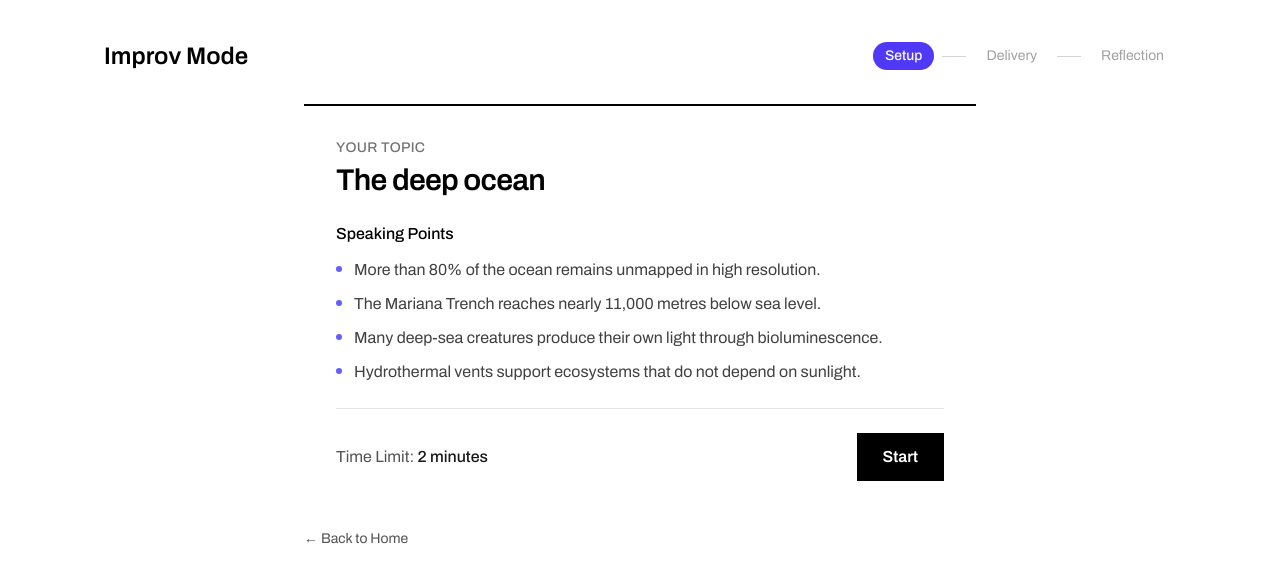
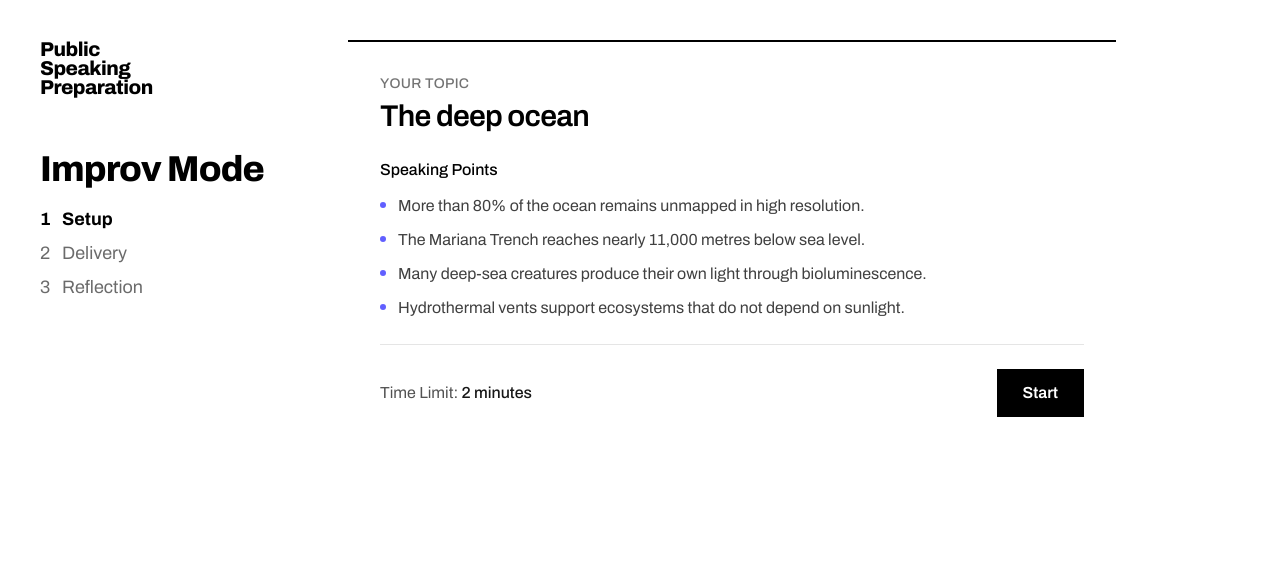
Before and after one commit to kaiyoig/public-speaking-preparation, a Next.js app: page /improv in a window 1280 px wide. Shown: the top 582 px of the page. Built offline with nearby package versions, Linux system fonts and the light colour scheme.

Commit message:
Add the Swiss page grid with a Phase rail
Every page sits on a 12-column grid: a 3-column rail holds the wordmark,
the Mode name and the numbered Phases, and the content takes the other 9.
The wordmark replaces "Back to Home" and is not a link mid-Session, so it
can't skip the Quit confirmation.

```diff
--- a/app/improv/page.tsx
+++ b/app/improv/page.tsx
@@ -1,10 +1,10 @@
 "use client";
 
-import Link from "next/link";
 import { useRouter } from "next/navigation";
 import { useReducer } from "react";
 import { Delivery } from "@/components/Delivery";
 import { PhaseSteps } from "@/components/PhaseSteps";
+import { SessionRail, Shell } from "@/components/Shell";
 import { Reflection } from "@/components/Reflection";
 import { SpeakingPointsList, TopicBriefingView } from "@/components/TopicBriefingView";
 import { IMPROV_TIME_LIMIT_SECONDS } from "@/domain/config";
@@ -47,18 +47,17 @@ export default function ImprovModePage() {
   const quit = () => router.push("/");
 
   return (
-    <div className="flex flex-col gap-8">
-      <header className="flex flex-wrap items-center justify-between gap-4">
-        <h1 className="text-2xl font-semibold">Improv Mode</h1>
-        <PhaseSteps phases={PHASES} current={state.phase} />
-      </header>
-
+    <Shell
+      wordmarkLinksHome={state.phase !== "delivery"}
+      rail={
+        <SessionRail mode="Improv Mode">
+          <PhaseSteps phases={PHASES} current={state.phase} />
+        </SessionRail>
+      }
+    >
       {state.phase === "setup" && (
-        <div className="mx-auto flex w-full max-w-2xl flex-col gap-4">
+        <div className="max-w-3xl">
           <TopicBriefingView onStart={(topicBriefing) => dispatch({ type: "started", topicBriefing })} />
-          <Link href="/" className="self-start text-sm text-neutral-600 hover:underline dark:text-neutral-400">
-            ← Back to Home
-          </Link>
         </div>
       )}
 
@@ -85,6 +84,6 @@ export default function ImprovModePage() {
           onPractiseAgain={() => dispatch({ type: "practiseAgain" })}
         />
       )}
-    </div>
+    </Shell>
   );
 }
--- a/app/layout.tsx
+++ b/app/layout.tsx
@@ -23,9 +23,7 @@ export default function RootLayout({
 }) {
   return (
     <html lang="en" className={archivo.variable}>
-      <body className="min-h-screen bg-paper font-sans text-ink antialiased">
-        <main className="mx-auto w-full max-w-6xl px-6 py-10 md:px-10">{children}</main>
-      </body>
+      <body className="min-h-screen bg-paper font-sans text-ink antialiased">{children}</body>
     </html>
   );
 }
--- a/app/normal/page.tsx
+++ b/app/normal/page.tsx
@@ -1,10 +1,10 @@
 "use client";
 
-import Link from "next/link";
 import { useRouter } from "next/navigation";
 import { useReducer } from "react";
 import { Delivery } from "@/components/Delivery";
 import { PhaseSteps } from "@/components/PhaseSteps";
+import { SessionRail, Shell } from "@/components/Shell";
 import { Reflection } from "@/components/Reflection";
 import { QandA } from "@/components/QandA";
 import { SpeechBriefForm } from "@/components/SpeechBriefForm";
@@ -51,18 +51,17 @@ export default function NormalModePage() {
   const quit = () => router.push("/");
 
   return (
-    <div className="flex flex-col gap-8">
-      <header className="flex flex-wrap items-center justify-between gap-4">
-        <h1 className="text-2xl font-semibold">Normal Mode</h1>
-        <PhaseSteps phases={PHASES} current={state.phase} />
-      </header>
-
+    <Shell
+      wordmarkLinksHome={!(state.phase === "delivery" || state.phase === "qa")}
+      rail={
+        <SessionRail mode="Normal Mode">
+          <PhaseSteps phases={PHASES} current={state.phase} />
+        </SessionRail>
+      }
+    >
       {state.phase === "setup" && (
-        <div className="mx-auto flex w-full max-w-2xl flex-col gap-4">
+        <div className="max-w-3xl">
           <SpeechBriefForm initial={state.brief} onSubmit={(brief) => dispatch({ type: "briefSubmitted", brief })} />
-          <Link href="/" className="self-start text-sm text-neutral-600 hover:underline dark:text-neutral-400">
-            ← Back to Home
-          </Link>
         </div>
       )}
 
@@ -90,6 +89,6 @@ export default function NormalModePage() {
           onPractiseAgain={() => dispatch({ type: "practiseAgain" })}
         />
       )}
-    </div>
+    </Shell>
   );
 }
--- a/app/page.tsx
+++ b/app/page.tsx
@@ -1,4 +1,5 @@
 import Link from "next/link";
+import { Shell } from "@/components/Shell";
 
 const MODES = [
   {
@@ -19,6 +20,7 @@ const MODES = [
 
 export default function Home() {
   return (
+    <Shell>
     <div className="flex flex-col gap-12 py-8">
       <header className="max-w-2xl">
         <h1 className="text-4xl font-semibold tracking-tight">Public Speaking Preparation</h1>
@@ -44,5 +46,6 @@ export default function Home() {
         ))}
       </div>
     </div>
+    </Shell>
   );
 }
--- a/components/PhaseSteps.tsx
+++ b/components/PhaseSteps.tsx
@@ -3,28 +3,23 @@ interface PhaseStepsProps<P extends string> {
   current: P;
 }
 
-/** Shows where the Session is: each Phase in order, with the current one highlighted. */
+/** Shows where the Session is: each Phase numbered in order, the current one set bold. */
 export function PhaseSteps<P extends string>({ phases, current }: PhaseStepsProps<P>) {
   const currentIndex = phases.findIndex((phase) => phase.id === current);
   return (
-    <ol aria-label="Phases" className="flex flex-wrap items-center gap-2 text-sm">
+    <ol aria-label="Phases" className="flex flex-wrap gap-x-5 gap-y-1 text-lg lg:flex-col lg:gap-y-1.5">
       {phases.map((phase, index) => {
         const state = index < currentIndex ? "done" : index === currentIndex ? "current" : "upcoming";
         return (
-          <li key={phase.id} className="flex items-center gap-2">
-            {index > 0 && <span aria-hidden className="h-px w-6 bg-neutral-300 dark:bg-neutral-700" />}
-            <span
-              aria-current={state === "current" ? "step" : undefined}
-              className={
-                state === "current"
-                  ? "rounded-full bg-indigo-600 px-3 py-1 font-medium text-white dark:bg-indigo-500"
-                  : state === "done"
-                    ? "rounded-full px-3 py-1 text-neutral-700 dark:text-neutral-300"
-                    : "rounded-full px-3 py-1 text-neutral-400 dark:text-neutral-600"
-              }
-            >
-              {phase.label}
-            </span>
+          <li
+            key={phase.id}
+            aria-current={state === "current" ? "step" : undefined}
+            className={`flex items-baseline gap-2.5 ${
+              state === "current" ? "font-bold text-ink" : state === "done" ? "text-ink" : "text-mute"
+            }`}
+          >
+            <span className="w-3 tabular-nums">{index + 1}</span>
+            <span>{phase.label}</span>
           </li>
         );
       })}
--- /dev/null
+++ b/components/Shell.tsx
@@ -0,0 +1,54 @@
+import Link from "next/link";
+import type { ReactNode } from "react";
+
+interface ShellProps {
+  /** What orients the Speaker: the Mode name and Phase list, or a short intro on Home. */
+  rail?: ReactNode;
+  /** False mid-Session, so the wordmark can't skip the Quit confirmation. */
+  wordmarkLinksHome?: boolean;
+  children: ReactNode;
+}
+
+const WORDMARK_CLASS = "block text-xl font-extrabold leading-[0.95] tracking-tight font-stretch-condensed";
+
+/**
+ * The page grid: a 3-column rail and a 9-column content field on large screens,
+ * collapsing to a top band with the content below on small ones.
+ */
+export function Shell({ rail, wordmarkLinksHome = true, children }: ShellProps) {
+  const wordmark = (
+    <>
+      Public
+      <br />
+      Speaking
+      <br />
+      Preparation
+    </>
+  );
+
+  return (
+    <div className="mx-auto grid min-h-screen w-full max-w-[1600px] grid-cols-4 gap-x-6 px-4 sm:px-6 lg:grid-cols-12 lg:gap-x-8 lg:px-10">
+      <header className="col-span-4 flex flex-wrap items-start justify-between gap-x-10 gap-y-6 pt-5 lg:sticky lg:top-0 lg:col-span-3 lg:h-screen lg:flex-col lg:flex-nowrap lg:justify-start lg:gap-14 lg:py-10">
+        {wordmarkLinksHome ? (
+          <Link href="/" className={`${WORDMARK_CLASS} hover:text-mute`}>
+            {wordmark}
+          </Link>
+        ) : (
+          <p className={WORDMARK_CLASS}>{wordmark}</p>
+        )}
+        {rail}
+      </header>
+      <main className="col-span-4 py-8 lg:col-span-9 lg:py-10">{children}</main>
+    </div>
+  );
+}
+
+/** The rail during a Session: the Mode name above the numbered Phases. */
+export function SessionRail({ mode, children }: { mode: string; children: ReactNode }) {
+  return (
+    <div className="flex flex-col gap-5">
+      <h1 className="text-4xl font-extrabold leading-[0.9] tracking-tight font-stretch-condensed">{mode}</h1>
+      {children}
+    </div>
+  );
+}
```
